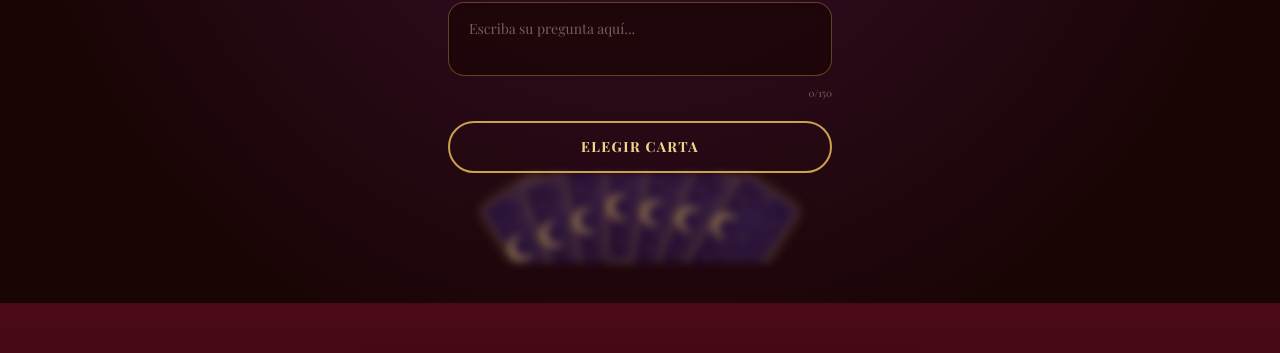
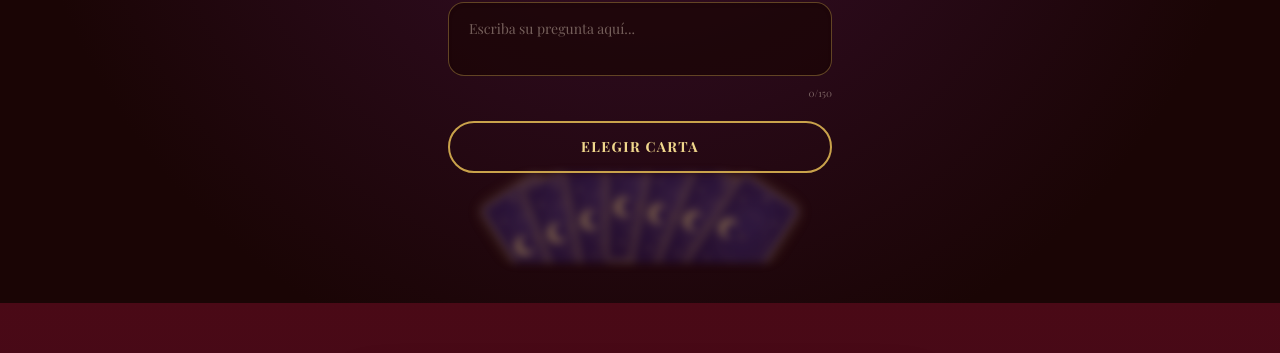
Before and after one commit to BladimirBLopez/landing-esoterica, a Next.js app: page / in a window 1280 px wide. Shown: the part 6458-6811 px from the top of the page. Built offline with nearby package versions, Linux system fonts and the light colour scheme; no server answers; a web font is replaced by a local one.

Commit message:
Fix: achicar luna del dorso y agregar overflow-hidden para que no se salga del borde

```diff
--- a/components/SeccionTarot.tsx
+++ b/components/SeccionTarot.tsx
@@ -29,9 +29,9 @@ const dorsoCartaSvg = `<svg xmlns='http://www.w3.org/2000/svg' viewBox='0 0 100
     <path d='M22 128 l1 2.4 2.4 1 -2.4 1 -1 2.4 -1 -2.4 -2.4 -1 2.4 -1 z'/>
   </g>
   <g transform='translate(50,80)' fill='%23d9b978'>
-    <path d='M-16 -13 A19 19 0 1 0 -16 13 A15.5 15.5 0 1 1 -16 -13 Z'/>
-    <ellipse cx='0' cy='0' rx='7' ry='4' fill='%23241040' stroke='%23d9b978' stroke-width='0.8'/>
-    <circle cx='0' cy='0' r='1.6' fill='%23d9b978'/>
+    <path d='M-12 -10 A14.5 14.5 0 1 0 -12 10 A11.5 11.5 0 1 1 -12 -10 Z'/>
+    <ellipse cx='-1' cy='0' rx='5.5' ry='3.2' fill='%23241040' stroke='%23d9b978' stroke-width='0.7'/>
+    <circle cx='-1' cy='0' r='1.3' fill='%23d9b978'/>
   </g>
 </svg>`;
 
@@ -114,7 +114,7 @@ function AbanicoCartas({
               }}
             >
               <div
-                className="absolute inset-0 rounded-lg border shadow-lg bg-cover bg-center"
+                className="absolute inset-0 rounded-lg border shadow-lg bg-cover bg-center overflow-hidden"
                 style={{
                   backfaceVisibility: "hidden",
                   backgroundImage: `url("${dorsoCartaUrl}")`,
```
